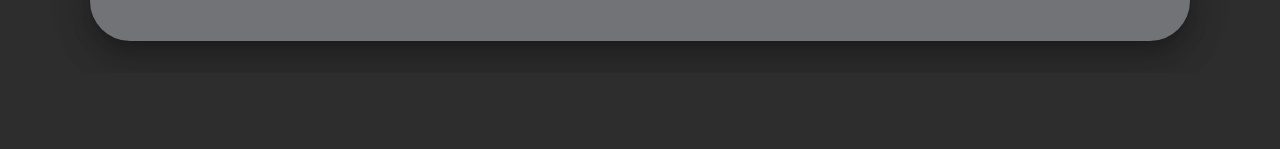
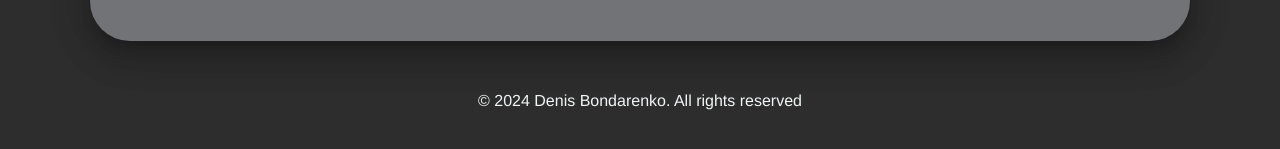
Before and after one commit to ExIxIxS/weather_dashboard, a React (Vite) app: page / in a window 1280 px wide. Shown: the part 895-1044 px from the top of the page. Before the commit the page ends 968 px from the top, so only its background shows below. Built offline with nearby package versions, Linux system fonts and the light colour scheme; no server answers.

Commit message:
FEAT: add footer

```diff
--- /dev/null
+++ b/src/components/Layout/constants.ts
@@ -0,0 +1 @@
+export const AUTHOR_LINK = 'https://github.com/ExIxIxS';
--- a/src/components/Layout/index.tsx
+++ b/src/components/Layout/index.tsx
@@ -1,6 +1,10 @@
 import { type FC } from 'react';
 import { Outlet } from 'react-router-dom';
+import Link from '@mui/material/Link';
 import Box from '@mui/material/Box';
+import Stack from '@mui/material/Stack';
+import Typography from '@mui/material/Typography';
+import { AUTHOR_LINK } from 'src/components/Layout/constants';
 
 export const Layout: FC = () => {
   return (
@@ -11,6 +15,16 @@ export const Layout: FC = () => {
       >
         <Outlet />
       </Box>
+      <Stack
+        component="footer"
+        sx={{ flexDirection: 'row', justifyContent: 'center', alignItems: 'center' }}
+      >
+        <Link href={AUTHOR_LINK} target="_blank" underline="none" sx={{ p: 2, mb: 4 }}>
+          <Typography variant="body1" component="span">
+            © 2024 Denis Bondarenko. All rights reserved
+          </Typography>
+        </Link>
+      </Stack>
     </Box>
   );
 };
--- a/src/pages/main/index.tsx
+++ b/src/pages/main/index.tsx
@@ -6,7 +6,9 @@ import { CityWeatherInfo } from 'src/pages/main/components/CityWeatherInfo';
 export const MainPage: FC = () => {
   return (
     <Stack sx={{ py: 4, gap: 4 }}>
-      <Typography variant="h2"> Weather Dashboard</Typography>
+      <Typography variant="h2" component="h1">
+        Weather Dashboard
+      </Typography>
       <CityWeatherInfo />
     </Stack>
   );
--- a/src/pages/notFound/index.tsx
+++ b/src/pages/notFound/index.tsx
@@ -3,7 +3,7 @@ import { type FC } from 'react';
 export const NotFoundPage: FC = () => {
   return (
     <div>
-      <h1>NOT FOUND</h1>
+      <h1>PAGE NOT FOUND</h1>
     </div>
   );
 };
--- a/src/styles/global.scss
+++ b/src/styles/global.scss
@@ -1,13 +1,4 @@
 @use 'src/styles/normalize';
-
-:root {
-
-  /* Colors: */
-
-
-  /* Font/text values */
-
-}
 
 /* border-box model for all elements */
 
@@ -22,7 +13,3 @@ html {
   -webkit-box-sizing: inherit;
   box-sizing: inherit;
 }
-
-button:hover {
-  cursor: pointer;
-}
```
